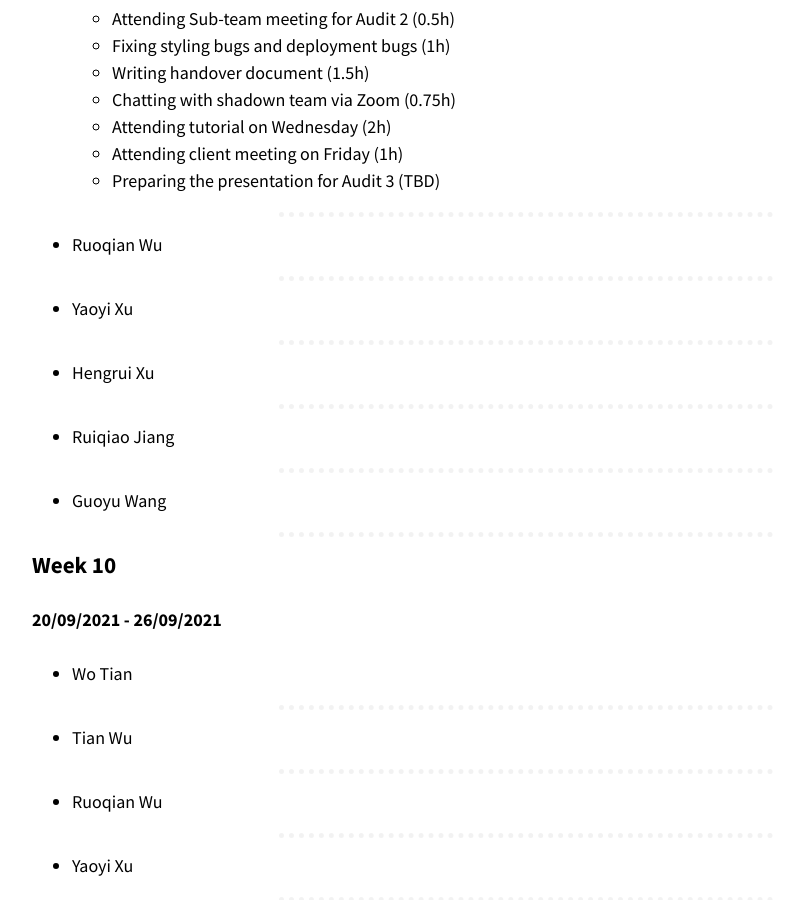
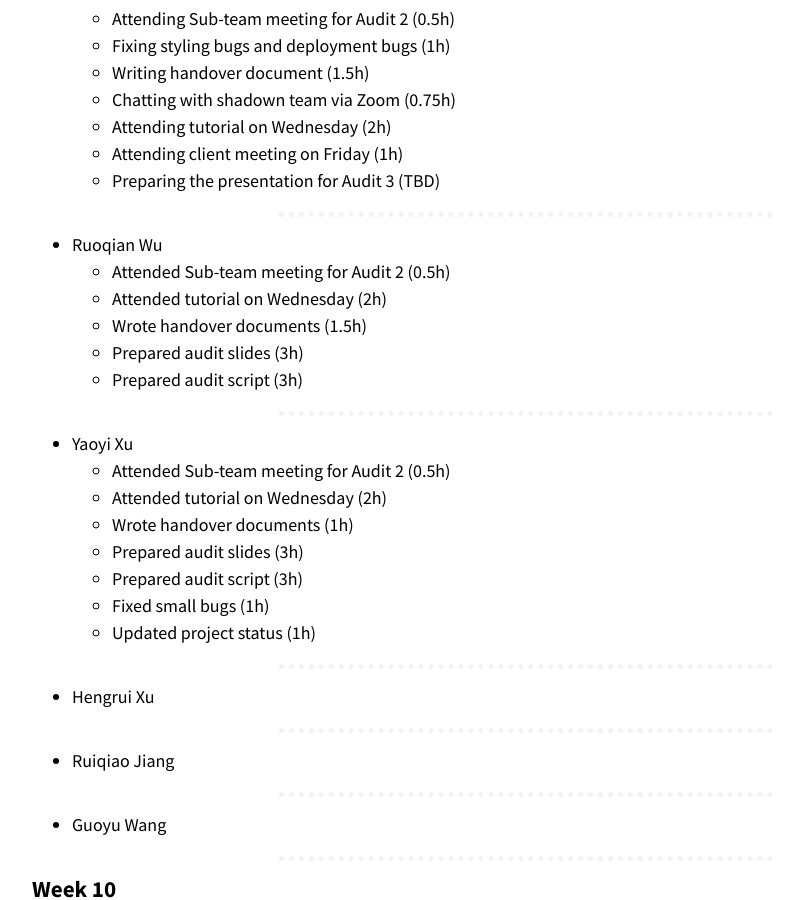
Before and after one commit to optofab/optofab.github.io, a Jekyll site: the page built from work_records.md, in a window 1280 px wide and 900 px high, scrolled down 17308 px. Shown: the whole window, without its empty margins (114-917 px from the left). Built offline with Jekyll 4.4.1, drawn with Linux system fonts in a browser that asks for light colours; nearby versions of some CDN libraries; emoji names are drawn with the system emoji font.

Commit message:
added project status and work records

```diff
--- a/work_records.md
+++ b/work_records.md
@@ -722,10 +722,23 @@ _[Don't forget to add hours for each of the work you've done. This line will be
 <hr class="hr-dotted">
 
 - Ruoqian Wu
+  - Attended Sub-team meeting for Audit 2 (0.5h)
+  - Attended tutorial on Wednesday (2h)
+  - Wrote handover documents (1.5h)
+  - Prepared audit slides (3h)
+  - Prepared audit script (3h)
 
 <hr class="hr-dotted">
 
 - Yaoyi Xu
+  - Attended Sub-team meeting for Audit 2 (0.5h)
+  - Attended tutorial on Wednesday (2h)
+  - Wrote handover documents (1h)
+  - Prepared audit slides (3h)
+  - Prepared audit script (3h)
+  - Fixed small bugs (1h)
+  - Updated project status (1h)
+
 
 <hr class="hr-dotted">
 
```
Also changed, not shown: status.md (+16 -2 lines).
